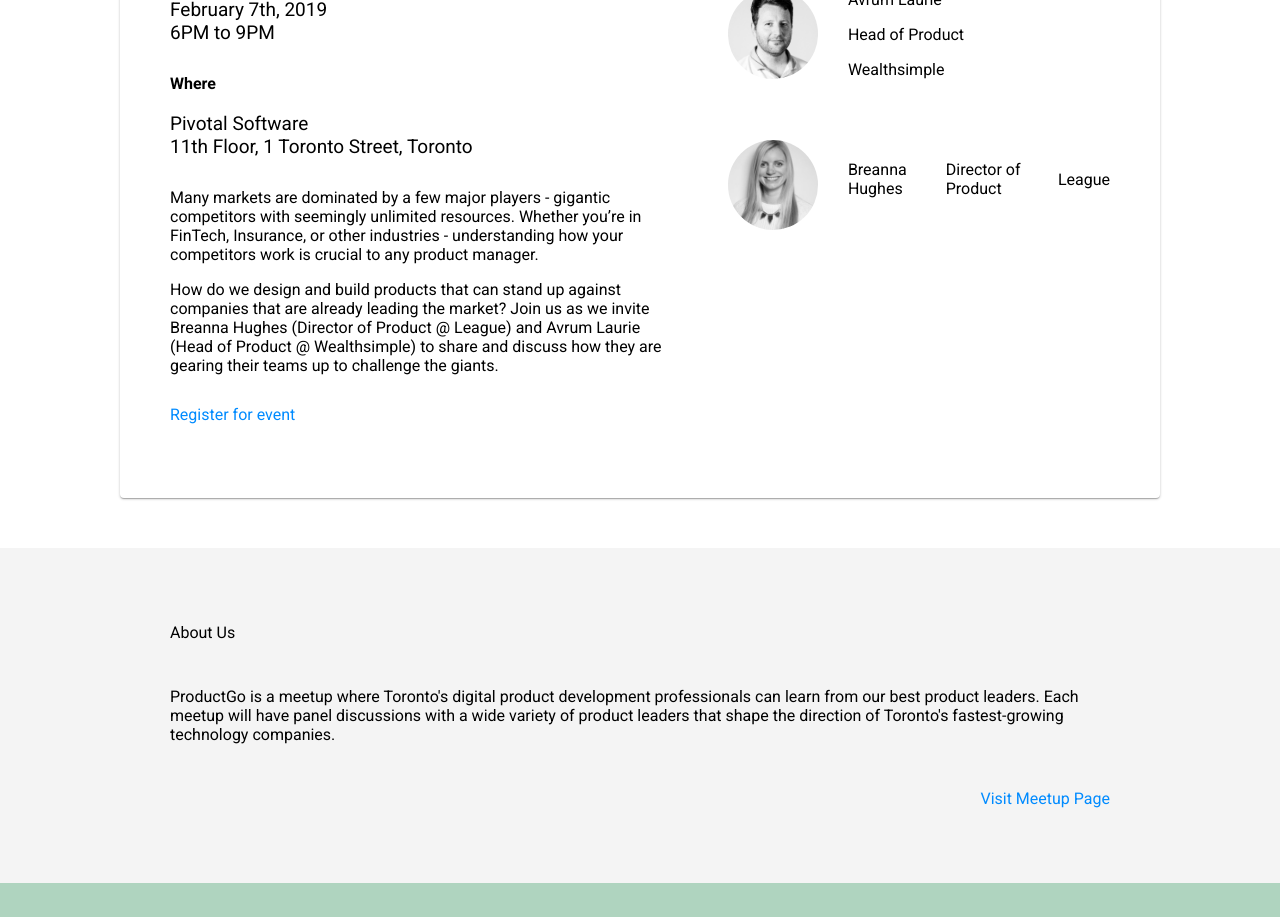
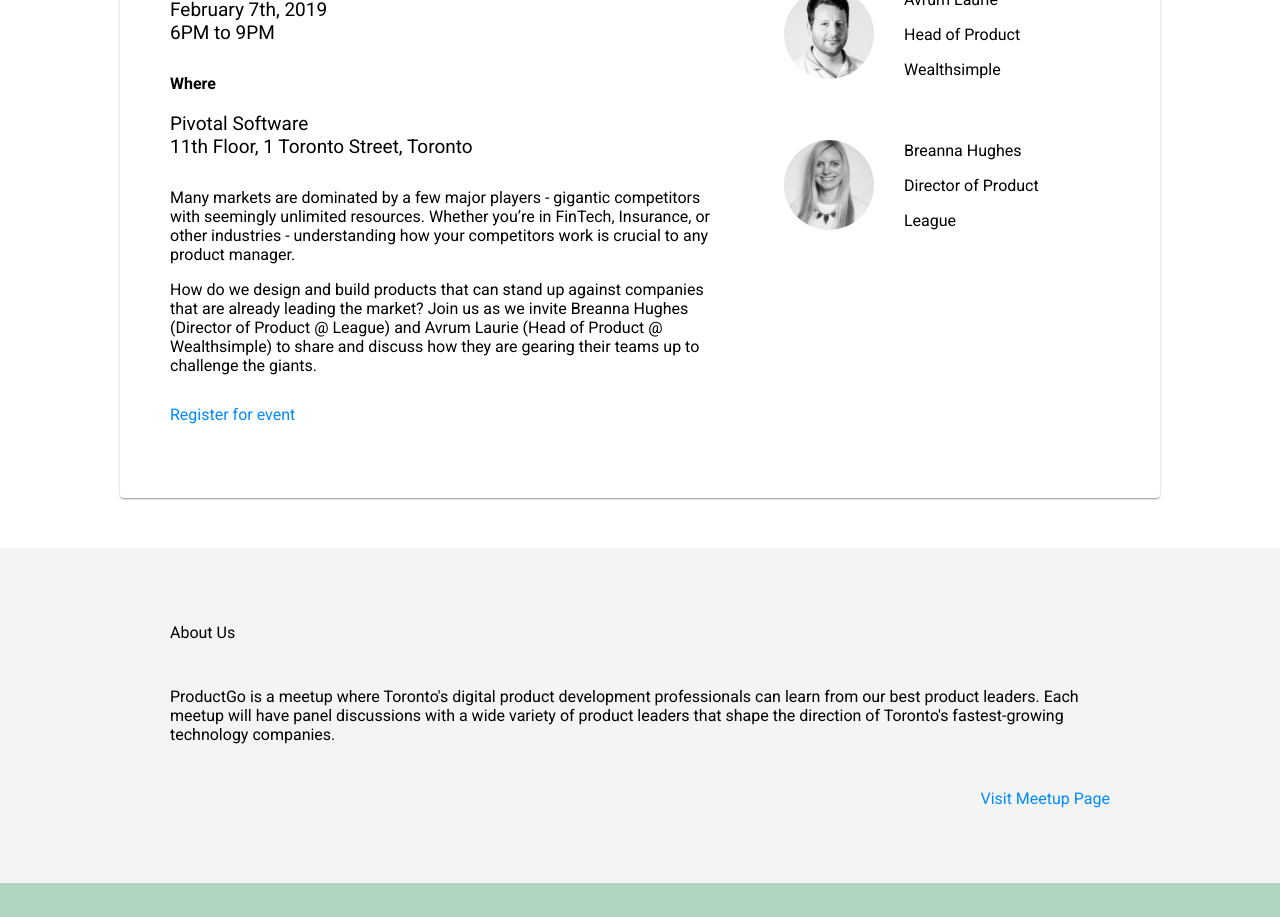
Before and after one commit to danmkang/danmkang.github.io, a React (Create React App) app: page / in a window 1280 px wide. Shown: the part 980-1897 px from the top of the page. Built offline with nearby package versions, Linux system fonts and the light colour scheme.

Commit message:
Fix Breanna CSS issues

```diff
--- a/package.json
+++ b/package.json
@@ -6,7 +6,7 @@
     "@material-ui/core": "^3.6.2",
     "react": "^16.6.3",
     "react-dom": "^16.6.3",
-    "react-scripts": "2.1.1",
+    "react-scripts": "^2.1.3",
     "styled-components": "^4.1.2"
   },
   "scripts": {
--- a/src/datasets/speakerData.js
+++ b/src/datasets/speakerData.js
@@ -1,4 +1,3 @@
-import speaker from '../assets/speaker.png';
 import speakerAvrum from '../assets/avrum.jpeg';
 import speakerBreanna from '../assets/breanna.jpeg';
 
--- a/src/index.css
+++ b/src/index.css
@@ -141,7 +141,7 @@ input[type='checkbox'] {
   }
 
   #events .Speaker-wrapper:nth-of-type(2) .Speaker-copy {
-    display: flex;
+    display: block;
     align-items: center;
   }
 
```
Also changed, not shown: 1 other file (tests, documents, lock files or other folders).
